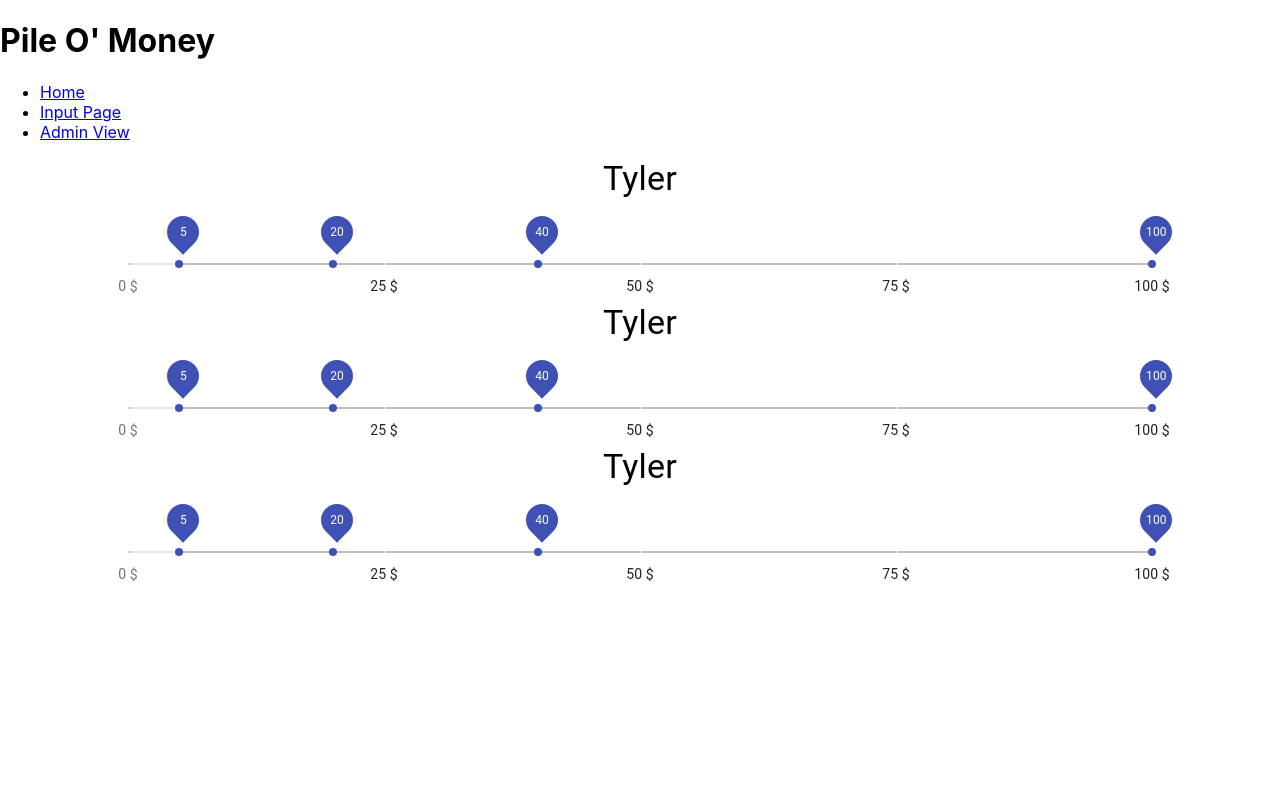
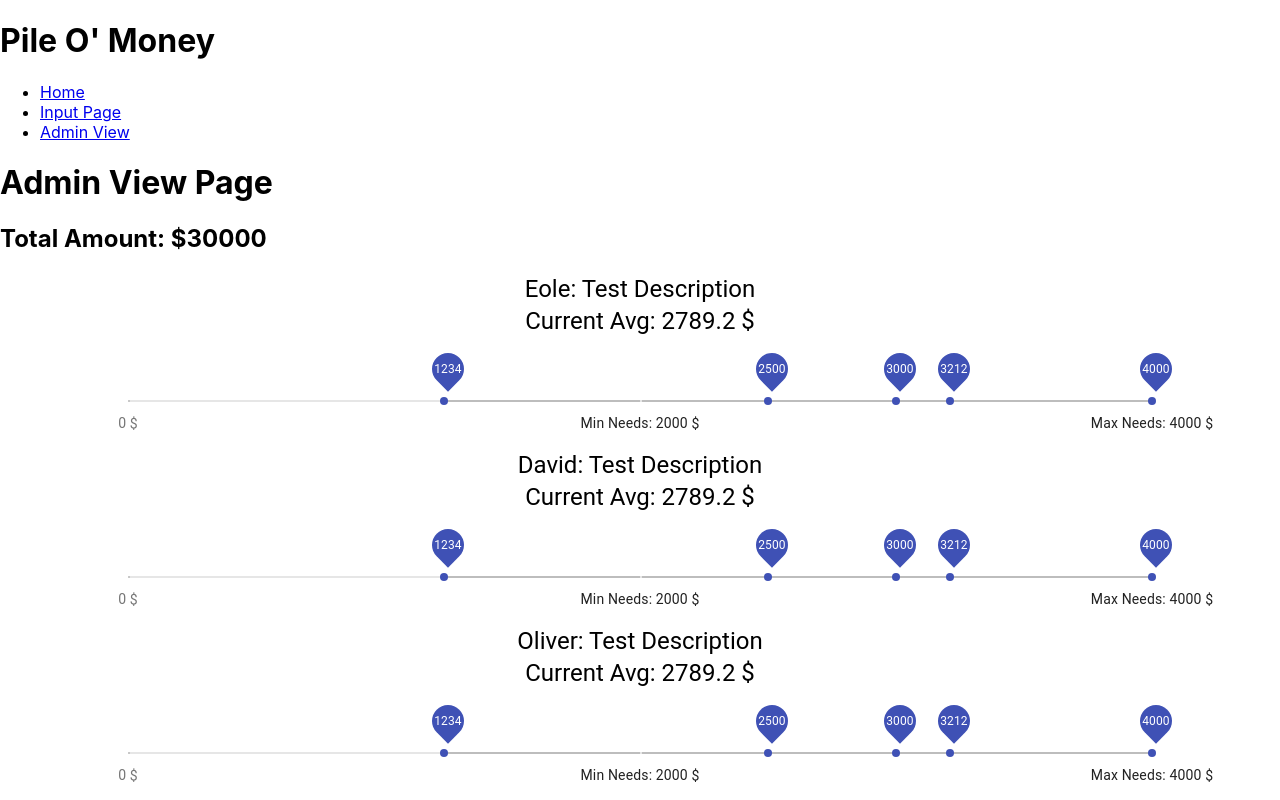
Before and after one commit to eolecvk/gifthub-distributor, a React (Create React App) app in the folder frontend/: page /admin-view in a window 1280 px wide. Shown: the top 800 px of the page. Built offline with nearby package versions, Linux system fonts and the light colour scheme.

Commit message:
Updated data input to be more dynamic

```diff
--- a/frontend/package.json
+++ b/frontend/package.json
@@ -16,8 +16,7 @@
     "react-modal": "^3.13.1",
     "react-router-dom": "^5.2.0",
     "react-scripts": "4.0.3",
-    "web-vitals": "^1.0.1",
-    "@material-ui/core": "^4.11.4"
+    "web-vitals": "^1.0.1"
   },
   "scripts": {
     "start": "react-scripts start",
--- a/frontend/src/AdminView.js
+++ b/frontend/src/AdminView.js
@@ -1,12 +1,77 @@
-import React from "react";
+import React, { Component } from "react";
 import AdminViewSlider from "./AdminViewSlider"
 
-export default function AdminView() {
-    return (
-        <div>
-            <AdminViewSlider />
-            <AdminViewSlider />
-            <AdminViewSlider />
-        </div>
-    );
+// Mock Input (while still figuring out backend integration)
+const props = {
+    roomName: "TechCoop Money Pile #1",
+    roomCode: "CCCS",
+    splittingCents: 30000,
+    people: [
+        {
+            name: "Eole",
+            needsDescription: "Test Description",
+            needsUpperBound: 4000,
+            needsLowerBound: 2000,
+            votes: [2500, 3000, 3212, 4000, 1234]
+        },
+        {
+            name: "David",
+            needsDescription: "Test Description",
+            needsUpperBound: 4000,
+            needsLowerBound: 2000,
+            votes: [2500, 3000, 3212, 4000, 1234]
+        },
+        {
+            name: "Oliver",
+            needsDescription: "Test Description",
+            needsUpperBound: 4000,
+            needsLowerBound: 2000,
+            votes: [2500, 3000, 3212, 4000, 1234]
+        },
+        {
+            name: "Tyler",
+            needsDescription: "Test Description",
+            needsUpperBound: 4000,
+            needsLowerBound: 2000,
+            votes: [2500, 3000, 3212, 4000, 1234]
+        },
+        {
+            name: "Brent",
+            needsDescription: "Test Description",
+            needsUpperBound: 4000,
+            needsLowerBound: 2000,
+            votes: [2500, 3000, 3212, 4000, 1234]
+        },
+        {
+            name: "Roni",
+            needsDescription: "Test Description",
+            needsUpperBound: 4000,
+            needsLowerBound: 2000,
+            votes: [2500, 3000, 3212, 4000, 1234]
+        },
+    ]
+};
+class AdminView extends Component{
+    //constructor(props){ // Once integrated, this will be input through the constructor
+    constructor(){
+        super(props);
+        this.state = { roomName: props.roomName, splittingCents: props.splittingCents, people: props.people};
+    }
+
+    render(){
+        const people = this.state.people
+        const totalAmountDollars = this.state.splittingCents
+
+        return (
+            <div>
+                <h1>Admin View Page</h1>
+                <h2>{props.room_name}</h2>
+                <h2>Total Amount: ${totalAmountDollars}</h2>
+                {people.map(p => <AdminViewSlider name={ p.name } needsDescription = {p.needsDescription} needsUpperBound = {p.needsUpperBound}
+                    needsLowerBound = {p.needsLowerBound} totalAmountDollars = {totalAmountDollars} votes = {p.votes}></AdminViewSlider>)}
+            </div>
+        );
+    }
 }
+
+export default AdminView;
--- a/frontend/src/AdminViewSlider.js
+++ b/frontend/src/AdminViewSlider.js
@@ -17,19 +17,24 @@ const styles = theme =>
             width: '80%',
             marginLeft: '10%',
             marginRight: '10%',
+            marginBottom: '30px',
             "& .MuiSlider-thumb": {
-                color: theme.palette.primary.main,
-                // TODO: Figure out sizing of thumb/thumb label? (related to adding in)
-                //width: 200
-                //width: 50
+                color: theme.palette.primary.main
             }
         }
     });
 
-// TODO: For totalAmount/personName values, find out how to take dynamic inputs
-const totalAmount = 100
+function valuetext(value) {
+    return `${value} $`;
+}
 
-const personName = "Tyler"
+function AdminViewSlider(props) {
+  const needsUpperBound = props.needsUpperBound
+  const needsLowerBound = props.needsLowerBound
+  const votes = props.votes
+  const avg = votes.reduce((sum, curr) => sum + Number(curr), 0) / votes.length
+
+  const name = props.name
 
   const marks = [
       {
@@ -37,41 +42,32 @@ const marks = [
         label: '0 $',
       },
       {
-      value: totalAmount * .25,
-      label: `${totalAmount * .25} $`,
+        value: needsLowerBound,
+        label: `Min Needs: ${needsLowerBound} $`,
       },
       {
-      value: totalAmount * .5,
-      label: `${totalAmount * .5} $`,
-    },
-    {
-      value: totalAmount * .75,
-      label: `${totalAmount * .75} $`,
-    },
-    {
-      value: totalAmount,
-      label: `${totalAmount} $`,
+        value: needsUpperBound,
+        label: `Max Needs: ${needsUpperBound} $`,
       },
     ];
 
-function valuetext(value) {
-    return `${value} $`;
-}
+  const needsDescription = props.needsDescription
 
-function AdminViewSlider(props) {
   return (
     <div>
-       <Typography variant="h4" gutterBottom className={props.classes.typography}>
-            {personName}
+       <Typography variant="h5" gutterBottom className={props.classes.typography}>
+            {name}: {needsDescription}
+            <br />
+            Current Avg: {avg} $
         </Typography>
         <Slider
-          value={[5, 20, 100, 40]}
+          value={votes}
           valueLabelDisplay="on"
-          //valueLabelFormat={valuetext} // TODO: Looking into a way to insert name here along label?
           getAriaValueText={valuetext}
           disabled={true}
           marks={marks}
           className={props.classes.slider}
+          max={needsUpperBound}
         />{" "}
     </div>
   );
```
Lines whose indentation alone changed are shown as unchanged.
